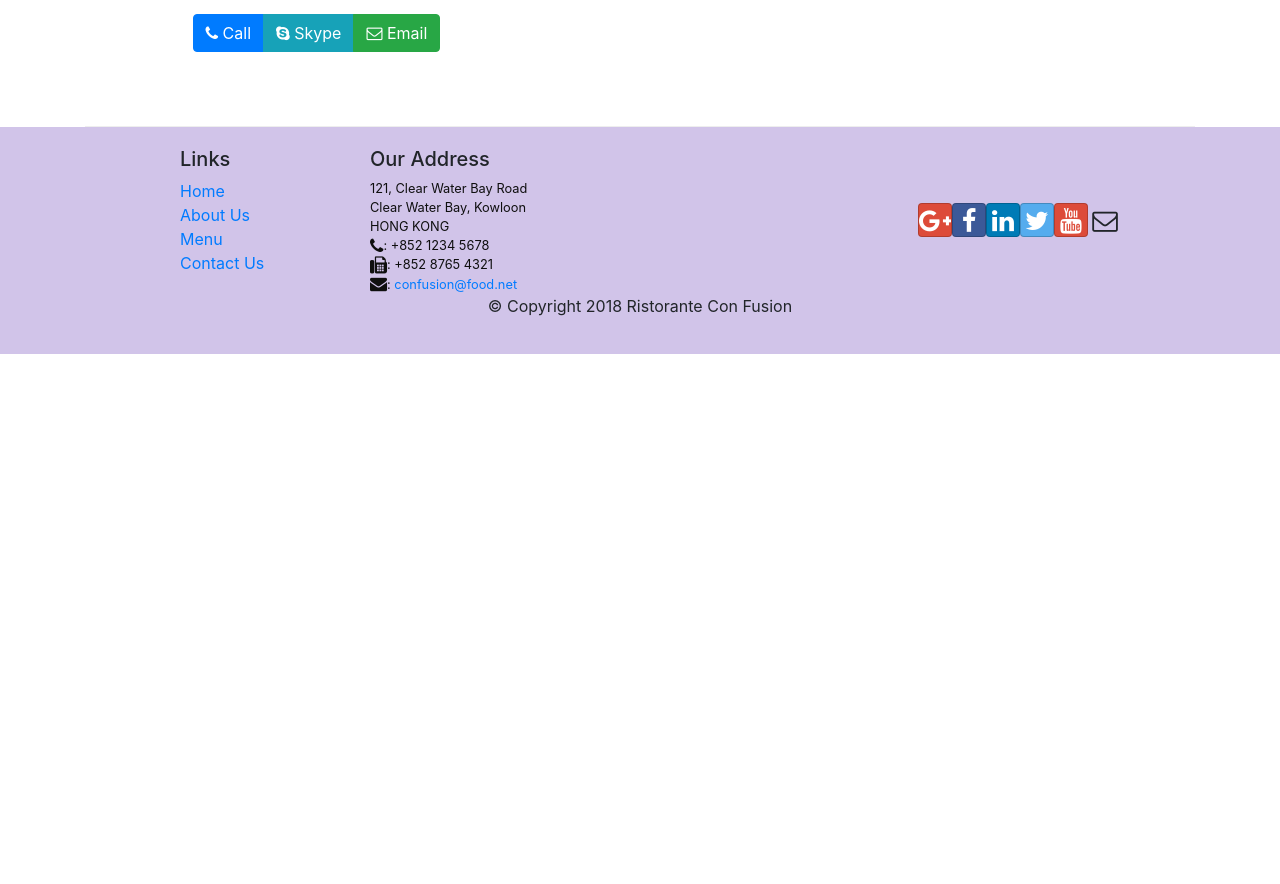
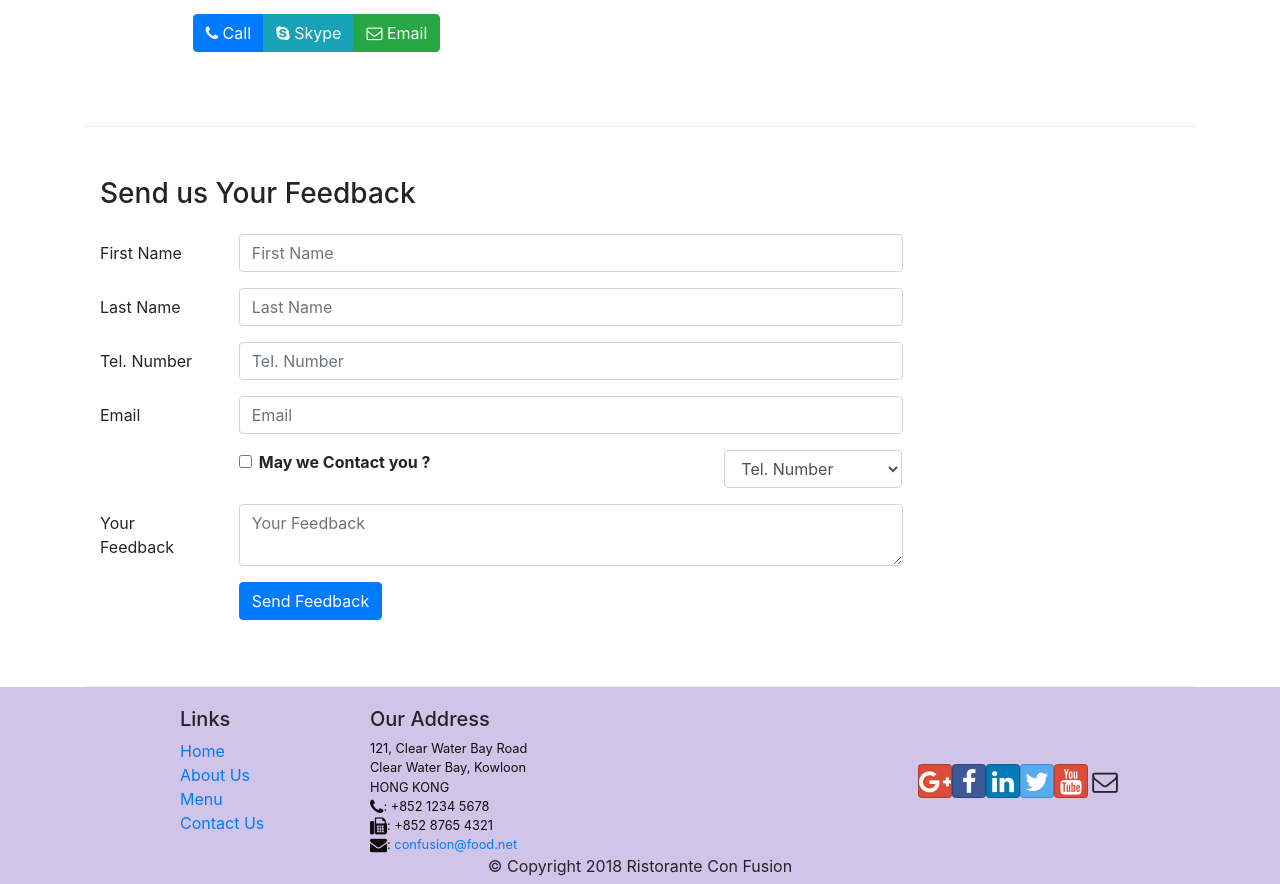
Before and after one commit to AbdulrahmanKazkaz/coursera-react-tutorial, a React (Create React App) app: page /contact in a window 1280 px wide. Shown: the part 760-1644 px from the top of the page. Before the commit the page ends 1114 px from the top, so only its background shows below. Built offline with nearby package versions, Linux system fonts and the light colour scheme.

Commit message:
adding contact form

```diff
--- /dev/null
+++ b/src/components/ContactForm.jsx
@@ -0,0 +1,99 @@
+import { useState } from "react";
+import { Form, FormGroup, Label, Input, Col } from "reactstrap";
+import { InputText } from "../components/form/InputText";
+import { InputSelect } from "../components/form/InputSelect";
+import { InputSubmit } from "../components/form/InputSubmit";
+export const ContactForm = () => {
+  const [firstName, setFirstName] = useState("");
+  const [lastName, setLastName] = useState("");
+  const [telNum, setTelNum] = useState("");
+  const [email, setEmail] = useState("");
+  const [agree, setAgree] = useState(false);
+  const [contactType, setContactType] = useState(1);
+  const [message, setMessage] = useState("");
+
+  const handleInputChange = (e, setter) => {
+    const target = e.target;
+    const value = target.type == "chechbox" ? target.checked : target.value;
+    setter(value);
+  };
+  const handleSubmit = (e) => {
+    e.preventDefault();
+    console.log("done");
+  };
+
+  return (
+    <div className="row row-content">
+      <div className="col-12">
+        <h3>Send us Your Feedback</h3>
+      </div>
+      <div className="col-12 col-md-9 mt-3">
+        <Form onSubmit={handleSubmit}>
+          <InputText
+            name="firstname"
+            value={firstName}
+            placeholder="First Name"
+            onChange={handleInputChange}
+            Setter={setFirstName}
+          />
+          <InputText
+            name="lastname"
+            value={lastName}
+            placeholder="Last Name"
+            onChange={handleInputChange}
+            Setter={setLastName}
+          />
+          <InputText
+            name="telnun"
+            value={telNum}
+            placeholder="Tel. Number"
+            onChange={handleInputChange}
+            Setter={setTelNum}
+          />
+          <InputText
+            name="email"
+            value={email}
+            placeholder="Email"
+            onChange={handleInputChange}
+            Setter={setEmail}
+          />
+
+          <FormGroup row>
+            <Col md={{ size: 6, offset: 2 }}>
+              <FormGroup check>
+                <Label check>
+                  <Input
+                    type="checkbox"
+                    name="agree"
+                    checked={agree}
+                    onChange={() => handleInputChange(event, setAgree)}
+                  />
+                  <b>May we Contact you ?</b>
+                </Label>
+              </FormGroup>
+            </Col>
+            <InputSelect
+              name="contactType"
+              value={contactType}
+              onChange={handleInputChange}
+              Setter={setContactType}
+              options={[
+                { val: 1, text: "Tel. Number" },
+                { val: 2, text: "Email" },
+              ]}
+            />
+          </FormGroup>
+          <InputText
+            type="textarea"
+            name="message"
+            value={message}
+            placeholder="Your Feedback"
+            onChange={handleInputChange}
+            Setter={setMessage}
+          />
+          <InputSubmit />
+        </Form>
+      </div>
+    </div>
+  );
+};
--- /dev/null
+++ b/src/components/form/InputSelect.jsx
@@ -0,0 +1,20 @@
+import { Input, Col } from "reactstrap";
+
+export const InputSelect = ({ name, value, onChange, Setter, options }) => {
+  return (
+    <Col md={{ size: 3, offset: 1 }}>
+      <Input
+        type="select"
+        name={name}
+        value={value}
+        onChange={() => onChange(event, Setter)}
+      >
+        {options.map((opt) => (
+          <option value={opt.val} key={opt.val}>
+            {opt.text}
+          </option>
+        ))}
+      </Input>
+    </Col>
+  );
+};
--- /dev/null
+++ b/src/components/form/InputSubmit.jsx
@@ -0,0 +1,16 @@
+import { Button, FormGroup, Col } from "reactstrap";
+
+export const InputSubmit = ({
+  color = "primary",
+  placeholder = " Send Feedback",
+}) => {
+  return (
+    <FormGroup row>
+      <Col md={{ size: 10, offset: 2 }}>
+        <Button type="submit" color={color}>
+          {placeholder}
+        </Button>
+      </Col>
+    </FormGroup>
+  );
+};
--- /dev/null
+++ b/src/components/form/InputText.jsx
@@ -0,0 +1,27 @@
+import { FormGroup, Label, Input, Col } from "reactstrap";
+export const InputText = ({
+  type = "text",
+  name,
+  value,
+  placeholder,
+  onChange,
+  Setter,
+}) => {
+  return (
+    <FormGroup row>
+      <Label htmlFor="fistname" md={2}>
+        {placeholder}
+      </Label>
+      <Col md={10}>
+        <Input
+          type={type}
+          id={name}
+          name={name}
+          placeholder={placeholder}
+          value={value}
+          onChange={() => onChange(event, Setter)}
+        />
+      </Col>
+    </FormGroup>
+  );
+};
--- a/src/pages/Contact.jsx
+++ b/src/pages/Contact.jsx
@@ -1,5 +1,5 @@
 import { BreadCrumb } from "../components/BreadCrumb";
-
+import { ContactForm } from "../components/ContactForm";
 export const Contact = () => {
   return (
     <div className="container">
@@ -50,6 +50,7 @@ export const Contact = () => {
           </div>
         </div>
       </div>
+      <ContactForm />
     </div>
   );
 };
```
